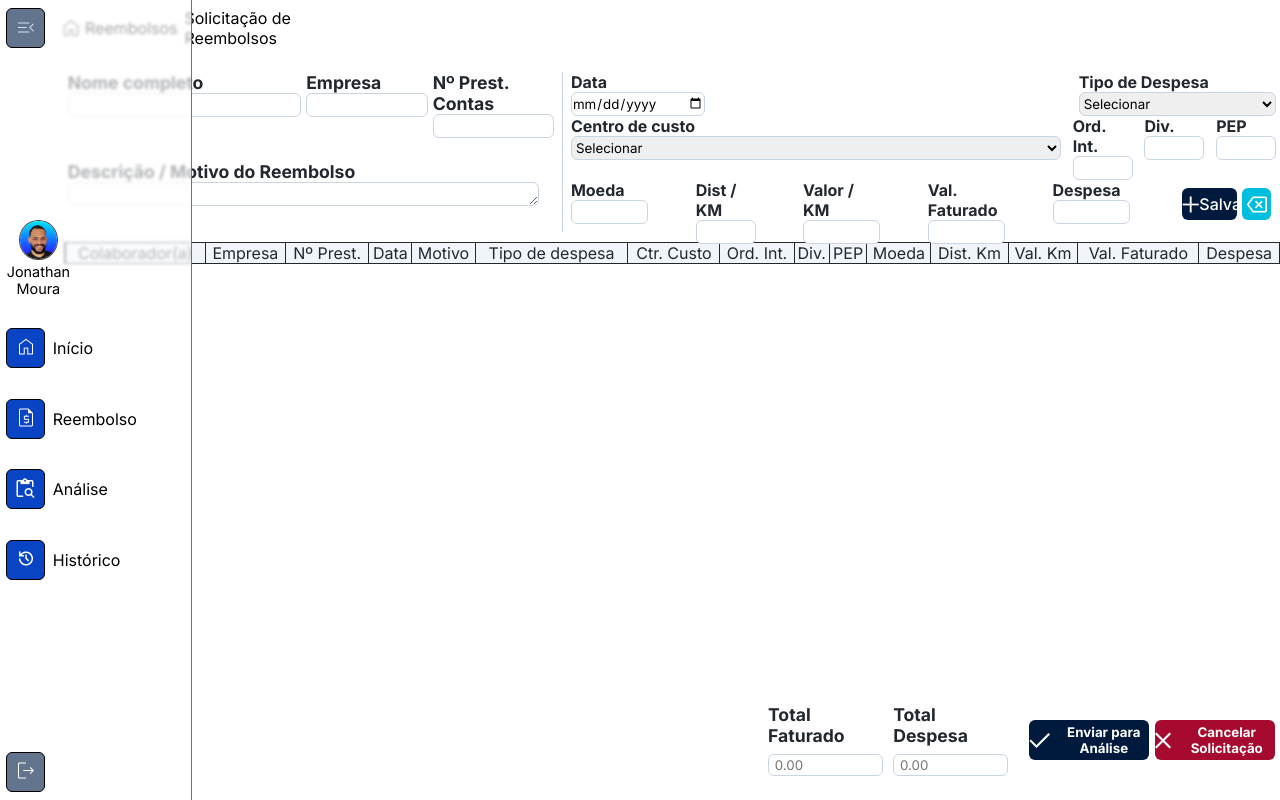
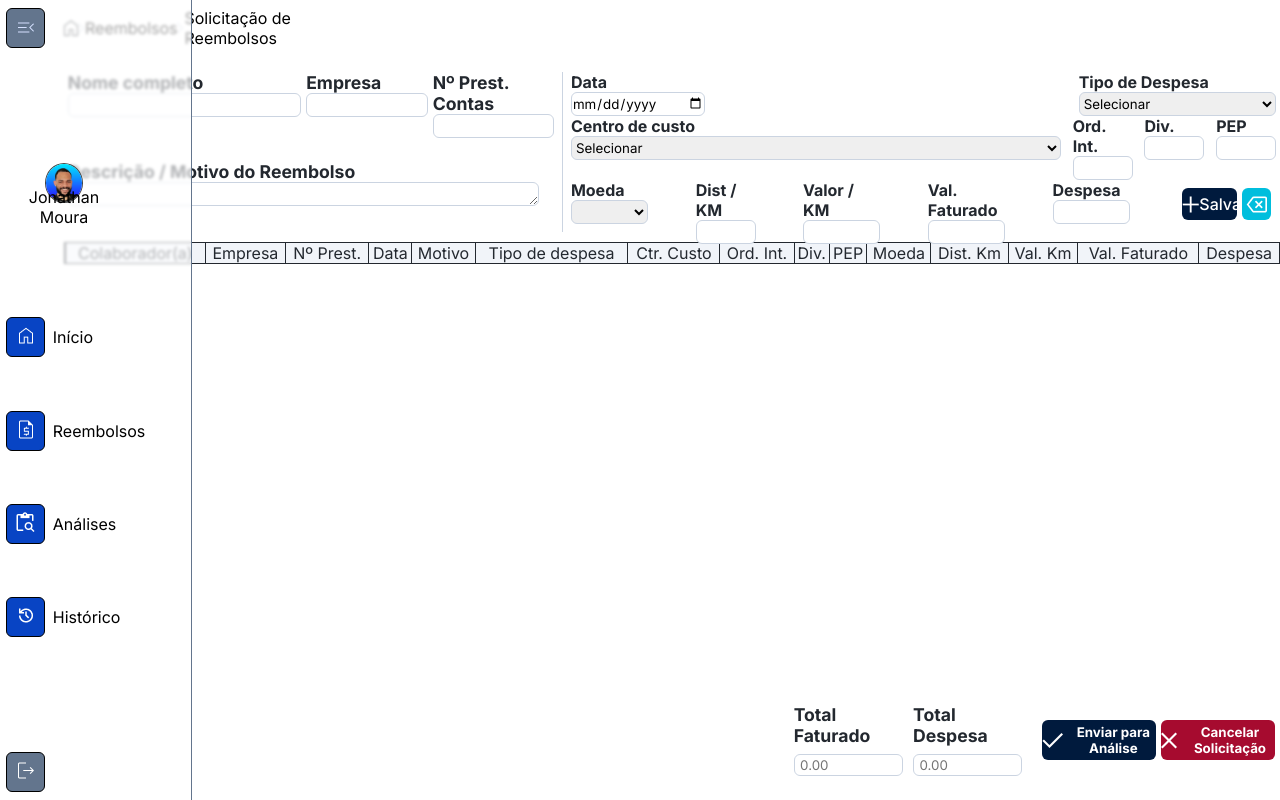
Before and after one commit to jonathanmenezesm/sispar-t1, a React (Vite) app: page /solicitacao in a window 1280 px wide. Both pictures are taken after a click on the button 25 px from the left and 28 px from the top of the page. Built offline with nearby package versions, Linux system fonts and the light colour scheme; a web font is replaced by a local one.

Commit message:
ajustando a URL base da API para http e implementando novas funcionalidades na página de solicitação, incluindo envio de dados para a API e melhorias no layout

```diff
--- a/src/Services/Api.jsx
+++ b/src/Services/Api.jsx
@@ -1,8 +1,8 @@
+//importa a biblioteca axios que é uma biblioteca para fazer requisições HTTP (GET, POST, PUT, DELETE)
 import axios from "axios";
 
 //cria uma instância do axios com a URL base da API
 const api = axios.create({
-    baseURL: "https://localhost:5000",
+    baseURL: "http://localhost:5000", //Define a url base para todas as requisições feitas com essa instancia. Essa url é a url do servidor que está rodando a API.
     })
-
 export default api;
--- a/src/components/navbar/Navbar.module.scss
+++ b/src/components/navbar/Navbar.module.scss
@@ -20,7 +20,6 @@
 
     }
 
-
     .FecharEAbrir {
         cursor: pointer;
         border-radius: 6px;
@@ -28,7 +27,7 @@
         width: 3vw;
         height: 5vh;
         background-color: #63758D;
-        transition: none;
+        // transition: none;
     }
 
     .FecharEAbrir:hover {
@@ -37,15 +36,42 @@
         z-index: 10;
     }
 
+    .avatarPerfil {
+        display: flex;
+        flex-direction: column;
+        align-items: center;
+        width: 5vw; // Largura fixa para manter o espaço reservado
+        position: relative; // Necessário para posicionar o texto
+
+        img {
+            width: 3vw; // Largura da imagem do avatar quando fechado
+            height: 5vh; // Altura da imagem do avatar quando fechado
+            border-radius: 50%; // Bordas arredondadas para o avatar
+            border: #464646 solid 0.3px; // Borda do avatar
+            transition: all 0.5s ease; // Transição suave para o tamanho
+        }
+
+        span {
+            position: absolute; // Mantém o texto abaixo do avatar
+            bottom: -3vh; // Ajusta a posição do texto
+            font-family: inter;
+            color: #000; // Cor do texto
+            text-align: center; // Centraliza o texto
+            font-size: 1rem; // Tamanho da fonte
+            opacity: 0; // Oculta o texto inicialmente
+            transition: opacity 0.5s ease; // Transição suave para a visibilidade
+        }
+    }
+
     section {
         display: flex;
-        height: 45vh;
+        height: 40vh;
         width: 3vw;
         flex-direction: column;
         justify-content: space-between;
         align-items: start;
         // overflow: hidden;
-        transition: none;
+        // transition: none;
         // border: solid 0.3px black;
 
 
@@ -88,7 +114,7 @@
 
 //estilos para aberto e fechado
 .aberto {
-    position: absolute;
+    position: fixed;
     top: 0;
     left: 0;
     width: 15%; // Quando estiver aberto
@@ -104,31 +130,28 @@
         opacity: 1; // Torna o texto visível
     }
 
-    .avatarPerfil{
+    .avatarPerfil {
         display: flex;
-        flex-direction: column;
         justify-content: center;
         align-items: center;
         width: 5vw;
+        height: 5vh;
+        position: relative;
+        left: 3vw;
+        transition: width 0.5s ease; // Transição suave para o tamanho
 
         img {
-            width: 3vw; // Largura da imagem do avatar
-            height: 5vh; // Altura da imagem do avatar
-            border-radius: 50%; // Bordas arredondadas para o avatar
-            border: #464646 solid 0.3px; // Borda do avatar
-            margin-bottom: 3px; // Espaço entre o avatar e o texto
+            width: 3vw; // Aumenta o tamanho do avatar quando aberto
+            height: 5vh; // Aumenta a altura do avatar quando aberto
         }
 
-
         span {
+            display: inline;
+            opacity: 1; // Torna o texto visível quando aberto
+            width: 7vw; // Largura do texto
             font-family: inter;
-            color: #000; // Cor do texto
-            text-align: center; // Centraliza o texto
-            font-size: 0.9rem; // Tamanho da fonte
         }
-
     }
-
 
 }
 
--- a/src/components/navbar/navbar.jsx
+++ b/src/components/navbar/navbar.jsx
@@ -28,11 +28,12 @@ function NavBar() {
             <img className={styles.imgPerfil} src={Fechar} alt="Botão de abrir e fechar menu de navegação" />
           </button>
 
-          <section>
             <div className={styles.avatarPerfil}>
               <img src={Perfil} alt="Imagem miniatura de Perfil" />
               <span>Jonathan Moura</span>
             </div>
+
+          <section>
             <div className={styles.divBotaoNavegavel}>
               <button onClick={() => navigate("/reembolsos")}>
                 <img src={Home} alt="Botão de Página Inicial" />
@@ -43,13 +44,13 @@ function NavBar() {
               <button onClick={() => navigate('/solicitacao')}>
                 <img src={Reembolso} alt="Botão de Solicitação de Reembolso" />
               </button>
-              <span className={styles.textoBotao}>Reembolso</span>
+              <span className={styles.textoBotao}>Reembolsos</span>
             </div>
             <div className={styles.divBotaoNavegavel}>
               <button>
                 <img src={Pesquisa} alt="Botão de pesquisar" />
               </button>
-              <span className={styles.textoBotao}>Análise</span>
+              <span className={styles.textoBotao}>Análises</span>
             </div>
             <div className={styles.divBotaoNavegavel}>
               <button>
--- a/src/components/solicitacao/Solicitacao.jsx
+++ b/src/components/solicitacao/Solicitacao.jsx
@@ -8,7 +8,8 @@ import Salvar from "../../assets/Solicitacao/+.png";
 import Deletar from "../../assets/Solicitacao/deletar.png";
 import Check from "../../assets/Solicitacao/check.png";
 import Delete from "../../assets/Solicitacao/x.png";
-import { useState } from "react";
+import { useState, useEffect } from "react";
+import Api from "../../Services/Api.jsx"; // Importando a API para enviar os dados para o banco de dados
 
 function Solicitacao() {
   const [colaborador, setColaborador] = useState(""); // Estado para armazenar o nome do colaborador
@@ -50,46 +51,64 @@ function Solicitacao() {
       despesa,
     };
     setDadosReembolso(dadosReembolso.concat(novoReembolso)); // Adiciona o novo reembolso ao estado
-    console.log("Dados do reembolso:", dadosReembolso); // Exibe os dados do reembolso no console
+    limparCampos(); // Limpa os campos do formulário após o envio
+
   };
 
   //FUNÇÃO PARA LIMPAR OS CAMPOS DO FORMULÁRIO (INPUTS)
 
-  // const limparCampos = () => {
-  //     setColaborador(""),
-  //     setEmpresa(""),
-  //     setPrestacaoContas(""),
-  //     setDescricaoMotivo(""),
-  //     setData(""),
-  //     setTipoDespesa(""),
-  //     setCentroCusto(""),
-  //     setOrdemInterna(""),
-  //     setDivisao(""),
-  //     setPep(""),
-  //     setMoeda(""),
-  //     setDistancia(""),
-  //     setValorKm(""),
-  //     setValorFaturado(""),
-  //     setDespesa("")
-  // }
+  const limparCampos = () => {
+    setColaborador(""),
+      setEmpresa(""),
+      setPrestacaoContas(""),
+      setDescricaoMotivo(""),
+      setData(""),
+      setTipoDespesa(""),
+      setCentroCusto(""),
+      setOrdemInterna(""),
+      setDivisao(""),
+      setPep(""),
+      setMoeda(""),
+      setDistancia(""),
+      setValorKm(""),
+      setValorFaturado(""),
+      setDespesa("")
+  }
+
 
   //CRIAR UMA FUNÇÃO PARA ENVIAR OS DADOS PARA O BANCO DE DADOS
+  const [foiEnviado, setFoiEnviado] = useState(false); //Este estado serve para saber se o formulário foi enviado ou não.
+  // fim da função para enviar os dados para o banco de dados
 
-  // const [foiEnviado, setFoiEnviado] = useState(false); //criando estado
+  //------------- FUNÇÃO EnviarParaAnalise ----------------
+  const enviarParaAnalise = async () => {// aqui colocamos o que queremos 'tentar' fazer.
+    // Async - é uma função assíncrona, ou seja, ela espera a resposta de uma operação assíncrona antes de continuar a execução do código.
+    try {
 
-  // const enviarParaAnalise = async () => {
-  //     try{// aqui colocamos o que queremos 'tentar' fazer
+      const response = await Api.post("/refunds/new", dadosReembolso); // aqui chamamos a API, passamos como parametros: (Rota, e o que quer enviar)
+      // "/refunds/new" é a rota que está no backend, e o que queremos enviar são os dados do reembolso que estão no estado 'dadosReembolso'
+      // O método post é utilizado para enviar dados para o servidor, e o await faz com que a execução do código aguarde a resposta da requisição.
+      console.log("Resposta da API", response); //fazemos um log no console para ver a resposta da API
+      alert("Reembolso solicitado com sucesso!")
+      setFoiEnviado(true)
+    }
+    catch (error) {// Se houver um erro, ele será capturado aqui
+      console.error("Erro ao enviar reembolso", error);
+      // alert("Erro ao enviar reembolso", error);
+    };
 
-  //     const response = await Api.post("/refunds/new", dadosReembolso); // aqui chamamos a API e enviamos os dados do reembolso
+  };
 
-  //     console.log("Resposta da API", response);
-  //     alert("Reembolso solicitado com sucesso!")
-  //     setFoiEnviado(true)
+  //------------- FIM FUNÇÃO EnviarParaAnalise ----------------
 
-  //     } catch(error){
-  //         console.log("Erro ao enviar reembolso", error);
-  //         alert("Erro ao solicitar reembolso, tente novamente mais tarde.")
-  //     }
+  useEffect(() => {
+    if (foiEnviado) { // Se o formulário foi enviado, chamamos a função enviarParaAnalise
+      setDadosReembolso([]); // Limpa os dados do reembolso após o envio
+      setFoiEnviado(false); // Reseta o estado foiEnviado para false
+    }
+  }, [foiEnviado])
+
+
 
   // função para excluir linha na tabela
   const [indiceExcluir, setIndiceExcluir] = useState(null); // Índice da linha a ser excluída
@@ -105,6 +124,7 @@ function Solicitacao() {
     setAbrirModal(false); // Fecha o modal
     setIndiceExcluir(null); // Reseta o índice
   }
+  //-- Fim função para excluir linha na tabela
 
   // Modal de confirmação de exclusão
   const [abrirModal, setAbrirModal] = useState(false);
@@ -116,7 +136,7 @@ function Solicitacao() {
   function fecharModalConfirmacao() {
     setAbrirModal(false);
   }
-// fim do modal de confirmação de exclusão
+  // fim do modal de confirmação de exclusão
 
   return (
     <div className={styles.layoutSolicitacaoReembolsos}>
@@ -164,7 +184,7 @@ function Solicitacao() {
               <div className={styles.inputContas}>
                 <label htmlFor=""> Nº Prest. Contas </label>
                 <input
-                  type="text"
+                  type="number"
                   name=""
                   id="nPrestacao"
                   value={prestacaoContas}
@@ -248,7 +268,7 @@ function Solicitacao() {
               <div className={styles.inputOrdem}>
                 <label htmlFor="">Ord. Int.</label>
                 <input
-                  type="text"
+                  type="number"
                   name=""
                   id=""
                   value={ordemInterna}
@@ -280,19 +300,26 @@ function Solicitacao() {
 
               <div className={styles.inputMoeda}>
                 <label htmlFor="">Moeda</label>
-                <input
+                <select
                   type="text"
                   name=""
                   id=""
                   value={moeda}
                   onChange={(e) => setMoeda(e.target.value)}
-                />
+                >
+
+                  <option value="Selecione"> </option>
+                  <option value="BRL">BRL - Real</option>
+                  <option value="USD">USD - Dolar</option>
+                  <option value="EUR">EUR - Euro</option>
+
+                </select>
               </div>
 
               <div className={styles.inputDistancia}>
                 <label htmlFor="">Dist / KM</label>
                 <input
-                  type="text"
+                  type="number"
                   name=""
                   id=""
                   value={distancia}
@@ -303,7 +330,7 @@ function Solicitacao() {
               <div className={styles.inputValorKm}>
                 <label htmlFor="">Valor / KM</label>
                 <input
-                  type="text"
+                  type="number"
                   name=""
                   id=""
                   value={valorKm}
@@ -314,7 +341,7 @@ function Solicitacao() {
               <div className={styles.ValorFaturado}>
                 <label htmlFor="">Val. Faturado</label>
                 <input
-                  type="text"
+                  type="number"
                   name=""
                   id=""
                   value={valorFaturado}
@@ -325,7 +352,7 @@ function Solicitacao() {
               <div className={styles.inputDespesa}>
                 <label htmlFor="">Despesa</label>
                 <input
-                  type="text"
+                  type="number"
                   name=""
                   id=""
                   value={despesa}
@@ -348,6 +375,7 @@ function Solicitacao() {
                   <img
                     src={Deletar}
                     alt="Botão para limpar o preenchimento do formulário"
+                    onClick={limparCampos}
                   />
                 </button>
               </div>
@@ -442,7 +470,7 @@ function Solicitacao() {
           </div>
 
           <div className={styles.FooterBotoes}>
-            <button className={styles.EnviarParaAnalise}>
+            <button className={styles.EnviarParaAnalise} onClick={enviarParaAnalise}>
               <img src={Check} alt="" />
               <p>Enviar para Análise</p>
             </button>
--- a/src/components/solicitacao/Solicitacao.module.scss
+++ b/src/components/solicitacao/Solicitacao.module.scss
@@ -255,7 +255,7 @@ table, th, td {
     align-items: center;
     // border: 1px solid black;
     height: 15vh;
-    width: 100%;
+    width: 95vw;
     position: fixed;
     bottom: 0;
     right: 0;
@@ -411,9 +411,6 @@ table, th, td {
     display: flex;
     justify-content: center;
     border: none;
-    img {
-
-    }
     background-color: rgb(255, 0, 0); // Define o fundo vermelho
     // border-radius: 50%; // Torna o ícone circular (opcional)
     // padding: 5px; // Adiciona um espaçamento interno (opcional)
```
